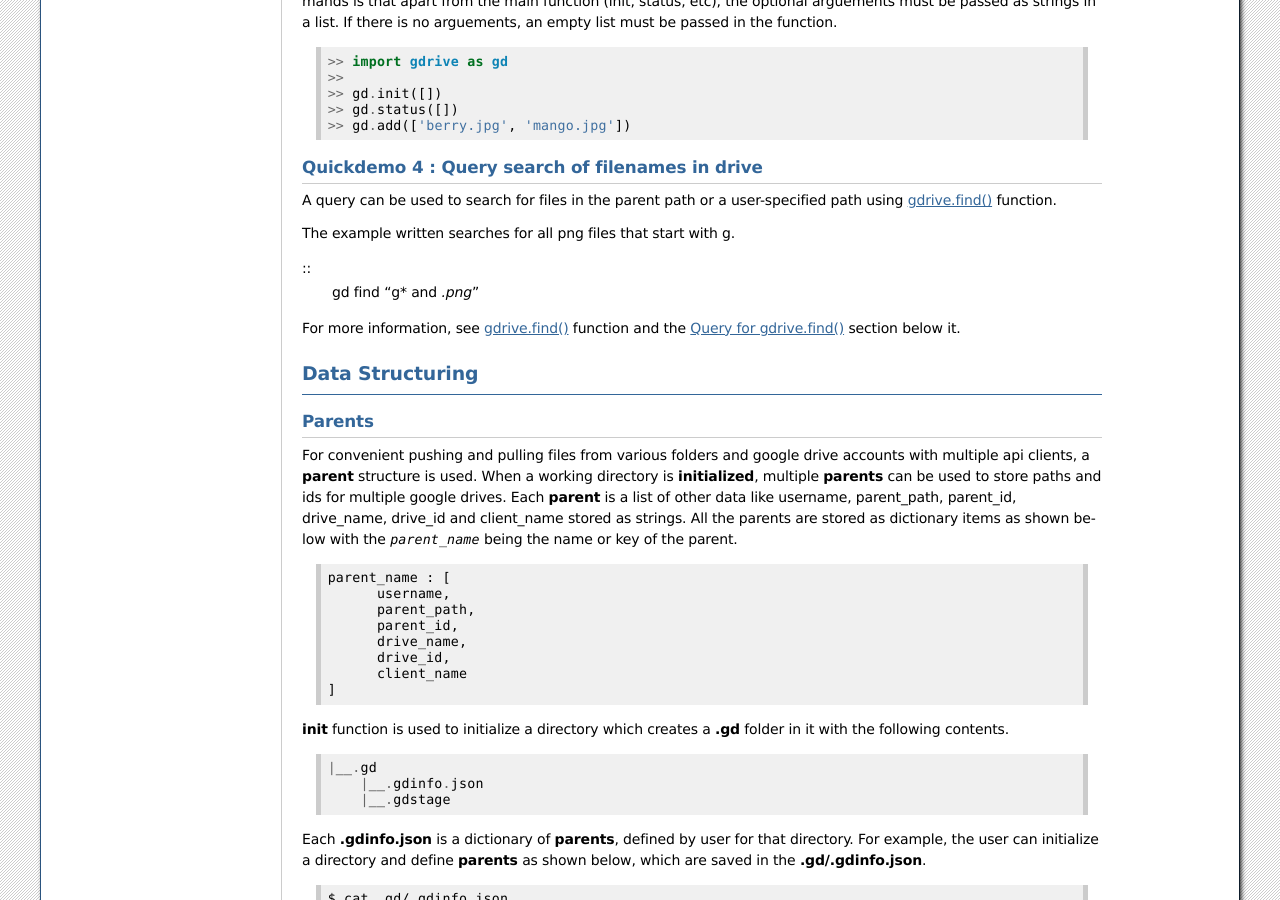
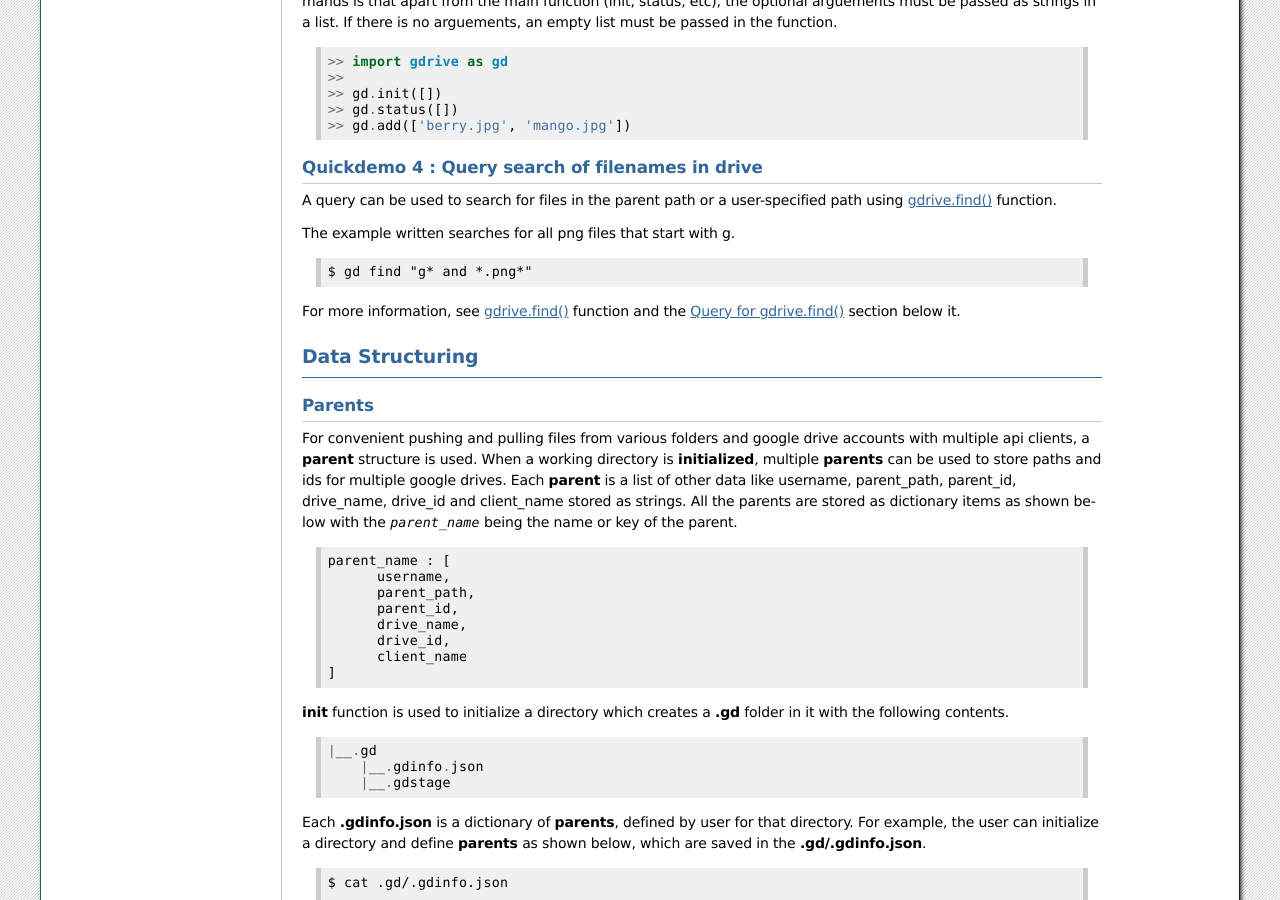
Before and after one commit to preethampaul/gdrive2, a Sphinx documentation site: the page built from docs/index.rst, in a window 1280 px wide and 900 px high, scrolled down 3995 px. Built offline with Sphinx 7.4.7, drawn with Linux system fonts in a browser that asks for light colours.

```diff
--- a/docs/index.rst
+++ b/docs/index.rst
@@ -223,7 +223,9 @@ A query can be used to search for files in the parent path or a user-specified p
 The example written searches for all png files that start with g.
 
 ::
-	gd find "g* and *.png*"
+
+	$ gd find "g* and *.png*"
+
 
 For more information, see `gdrive.find() <https://gdrive.readthedocs.io/en/latest/gdrive.html#gdrive.gd.find>`_ function and the `Query for gdrive.find() <https://gdrive.readthedocs.io/en/latest/gdrive.html#query-for-gdrive-find>`_ section below it.
 
```
